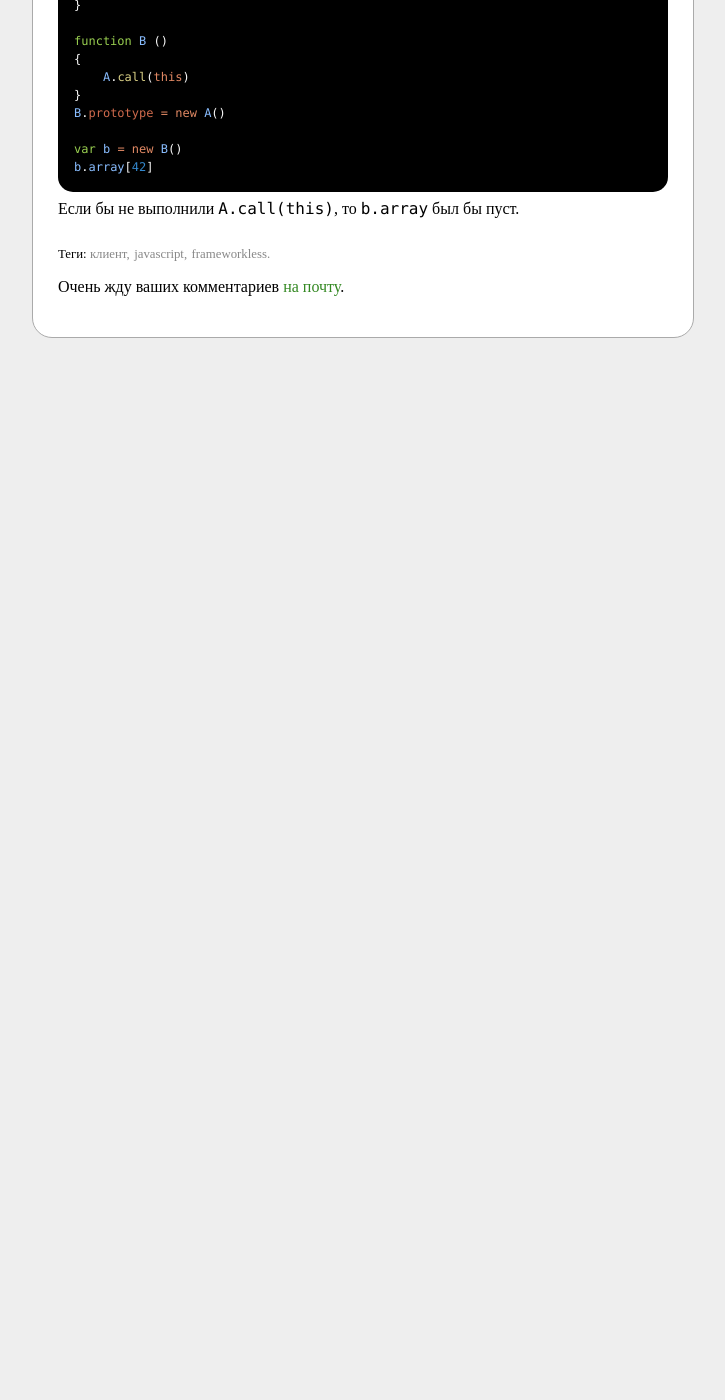
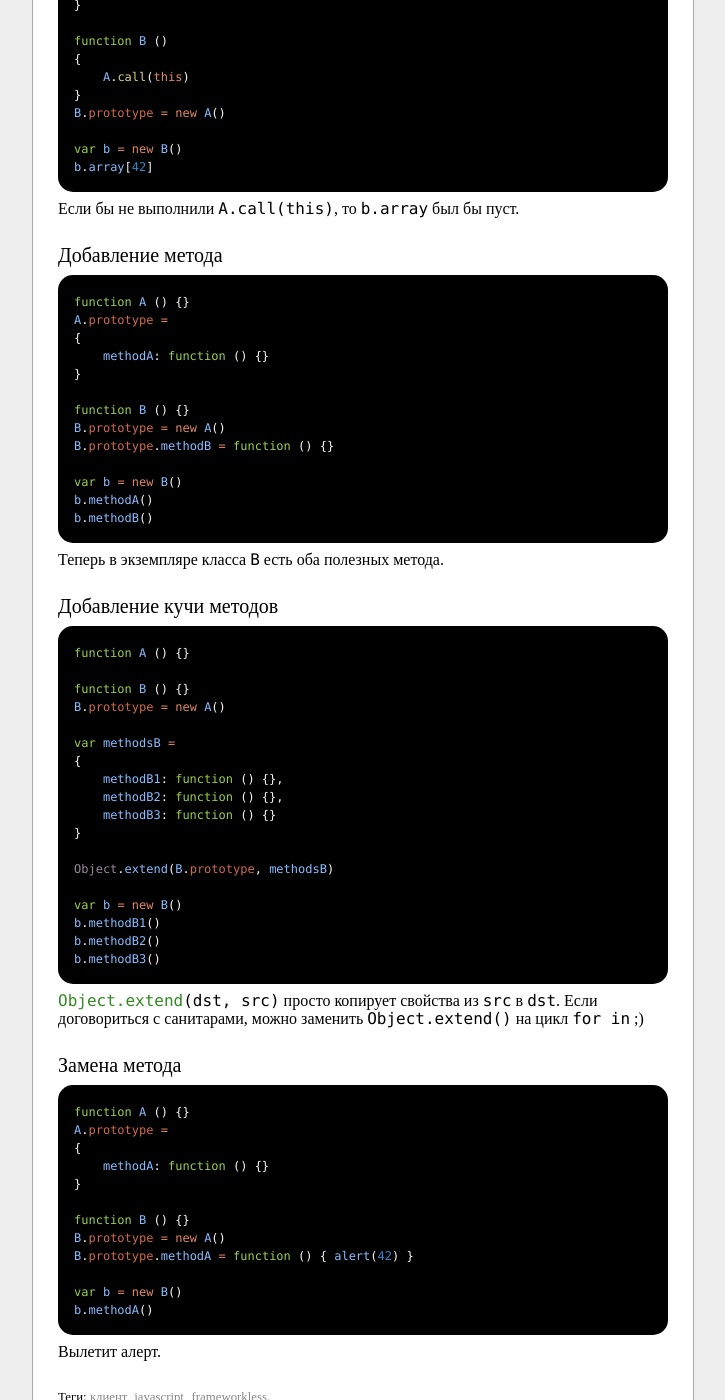
Before and after one commit to kung-fu-tzu/leonov.github.io, a Jekyll site: the page built from _posts/2011-04-06-native-javascript-inheritance.html, in a window 1280 px wide and 1400 px high, scrolled down 1637 px. Shown: the whole window, without its empty margins (277-1002 px from the left). Built offline with Jekyll 4.4.1, drawn with Linux system fonts in a browser that asks for light colours; before the commit the page ends 2000 px from its top, so only the background shows below that.

Commit message:
simple modifications

```diff
--- a/_posts/2011-04-06-native-javascript-inheritance.html
+++ b/_posts/2011-04-06-native-javascript-inheritance.html
@@ -113,3 +113,73 @@ b.array[42]
 
 <p>Если бы не выполнили <code>A.call(this)</code>, то <code>b.array</code> был бы пуст.</p>
 </section>
+
+
+<section>
+<h>Добавление метода</h>
+<pre><code class="javascript">
+function A () {}
+A.prototype =
+{
+	methodA: function () {}
+}
+
+function B () {}
+B.prototype = new A()
+B.prototype.methodB = function () {}
+
+var b = new B()
+b.methodA()
+b.methodB()
+</code></pre>
+
+<p>Теперь в экземпляре класса <code>B</code> есть оба полезных метода.</p>
+</section>
+
+
+<section>
+<h>Добавление кучи методов</h>
+<pre><code class="javascript">
+function A () {}
+
+function B () {}
+B.prototype = new A()
+
+var methodsB =
+{
+	methodB1: function () {},
+	methodB2: function () {},
+	methodB3: function () {}
+}
+
+Object.extend(B.prototype, methodsB)
+
+var b = new B()
+b.methodB1()
+b.methodB2()
+b.methodB3()
+</code></pre>
+
+<p><code><a href="http://www.google.com/search?q=Object.extend+JavaScript">Object.extend</a>(dst, src)</code> просто копирует свойства из <code>src</code> в <code>dst</code>. Если договориться с санитарами, можно заменить <code>Object.extend()</code> на цикл <code>for in</code> ;)</p>
+</section>
+
+
+<section>
+<h>Замена метода</h>
+<pre><code class="javascript">
+function A () {}
+A.prototype =
+{
+	methodA: function () {}
+}
+
+function B () {}
+B.prototype = new A()
+B.prototype.methodA = function () { alert(42) }
+
+var b = new B()
+b.methodA()
+</code></pre>
+
+<p>Вылетит алерт.</p>
+</section>
```
